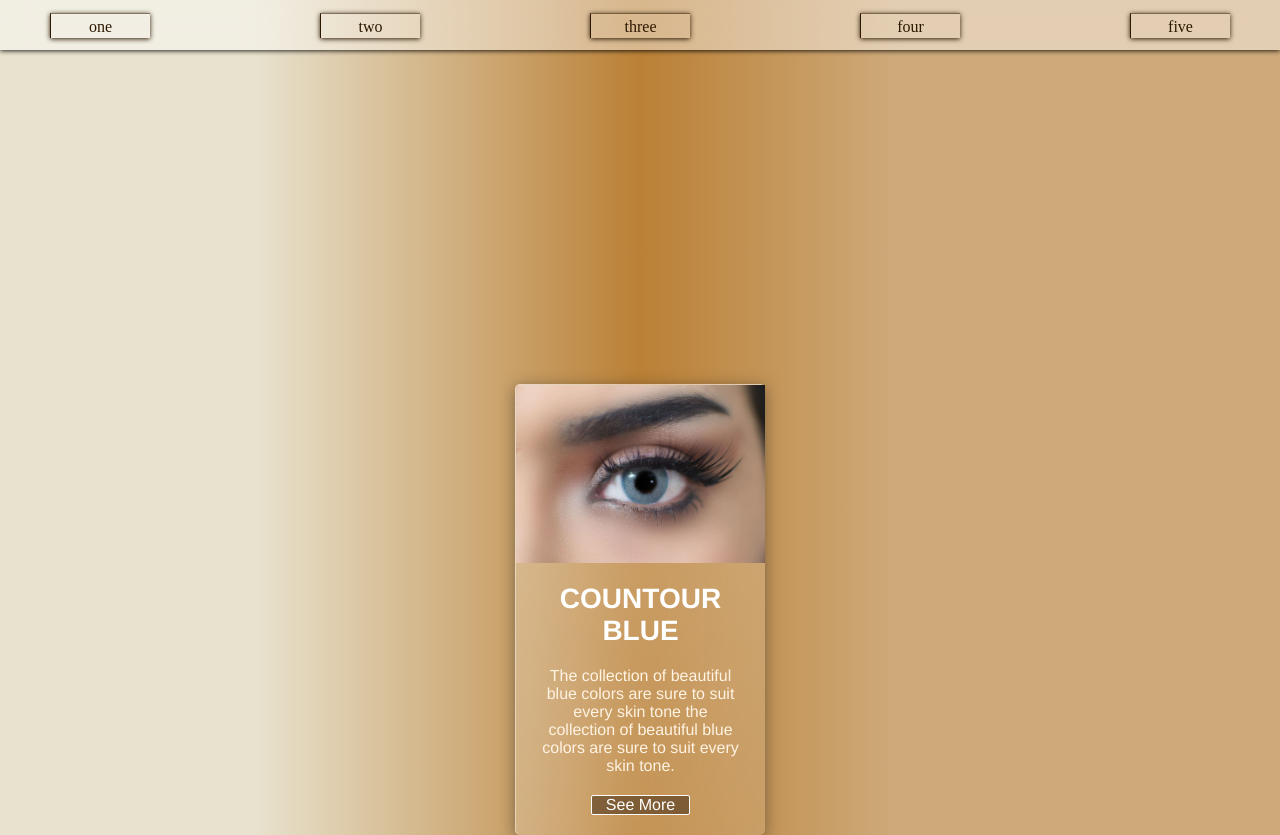
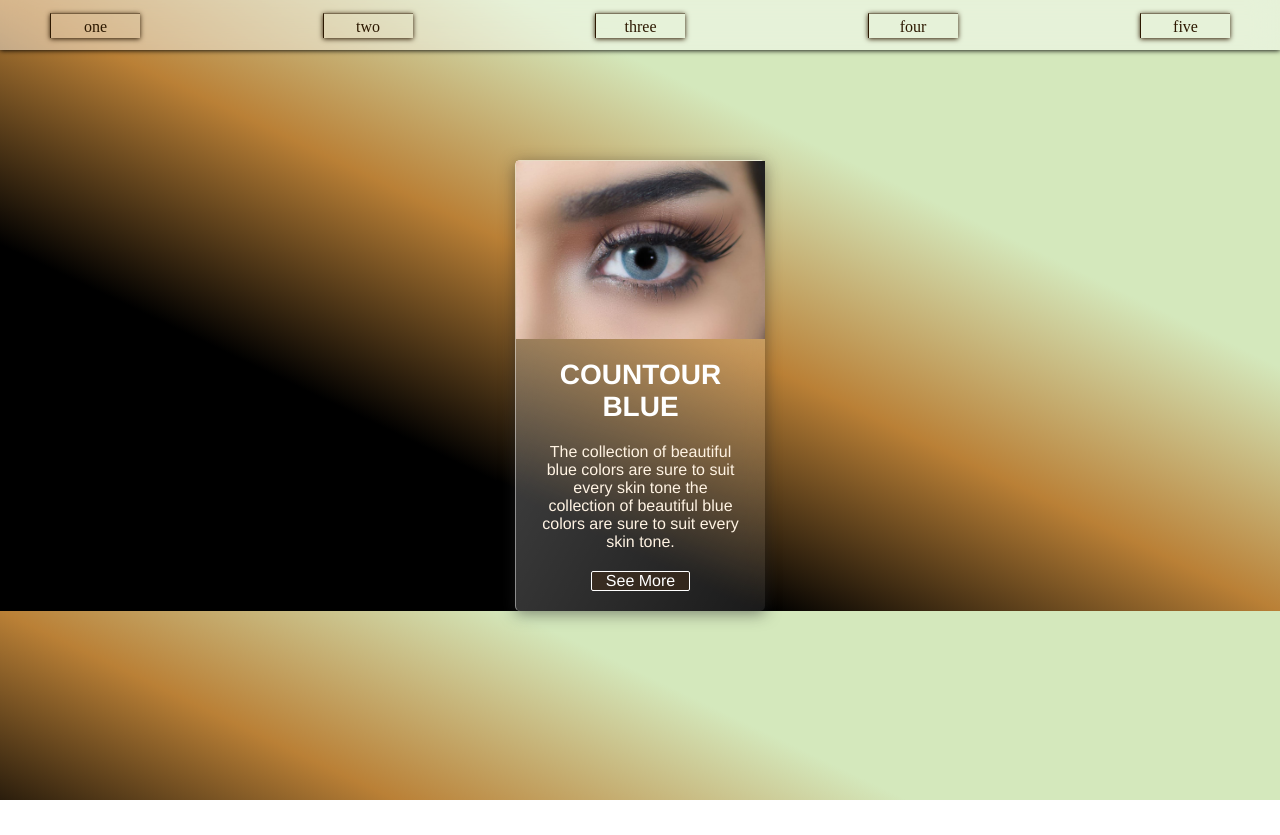
Before and after one commit to samisadiddin/loverolenses, a plain HTML site: page index.html in a window 1280 px wide. After the commit the page ends 800 px from the top, so only its background shows below. Drawn offline with Linux system fonts and the light colour scheme.

Commit message:
Update style.css

```diff
--- a/style.css
+++ b/style.css
@@ -7,12 +7,14 @@ body {
     margin: 0;
     padding: 0;
     box-sizing: border-box;
-    background-color: #e9e2ce;
+    background-color: #fff;
     display: flex;
     flex-direction: row;
     align-items: center;
     justify-content: center;
-    background: linear-gradient(90deg, #e8e2ce 20%,#ba8036 50%, #ceaa7a 70%);
+    background: linear-gradient( to left bottom,#d4e8bc 30%, #ba8036 50%, black 70%);
+    background-size: contain;
+
 }
 .card {
     width: 250px;
@@ -21,13 +23,13 @@ body {
     align-items: center;
     justify-content: center;
     text-align: center;
-    margin-top: 30%;
+    margin-top: 20vh;
     background: linear-gradient(
     to right bottom,
     rgba(255, 255, 255, 0.3),
     rgba(255, 255, 255, 0.1));
-    backdrop-filter: blur(15px);
-    -webkit-backdrop-filter:blur(15px);
+    backdrop-filter: blur(10px);
+    -webkit-backdrop-filter:blur(10px);
     box-shadow: 0px 3px 15px #27272780;
     border-top: 1px solid rgba(255, 255, 255, 0.5);
     border-left: 1px solid rgba(255, 255, 255, 0.5);
@@ -80,7 +82,7 @@ body .card a {
 }
 .links a {
     height: 50%;
-    width: 100px;
+    width: 90px;
     justify-content: space-between;
     color: rgb(44, 24, 1);
     text-decoration: none;
```
